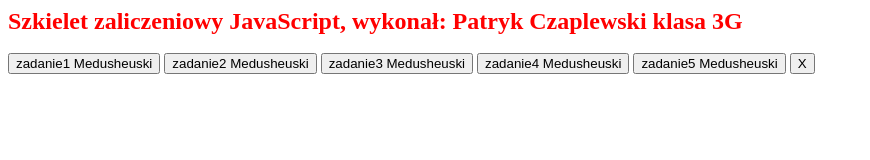
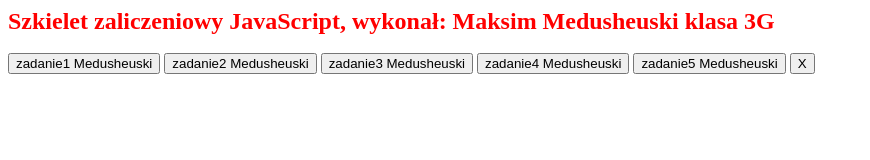
Before and after one commit to 777mabama777/js, a plain HTML site: page index.html in a window 1280 px wide. Shown: the whole page, without its empty margins (0-870 px from the left). Drawn offline with Linux system fonts and the light colour scheme.

Commit message:
Update index.html

```diff
--- a/index.html
+++ b/index.html
@@ -36,7 +36,7 @@
     </head>
     <body>
   <script>
-    document.write("Szkielet zaliczeniowy JavaScript, wykonał: Patryk Czaplewski klasa 3G".fontcolor("red").fontsize(5).bold()+"<br><br>");
+    document.write("Szkielet zaliczeniowy JavaScript, wykonał: Maksim Medusheuski klasa 3G".fontcolor("red").fontsize(5).bold()+"<br><br>");
     </script>
     <form>
       <input type="button" value="zadanie1 Medusheuski" onclick="WinOpen_z1('')">
```
